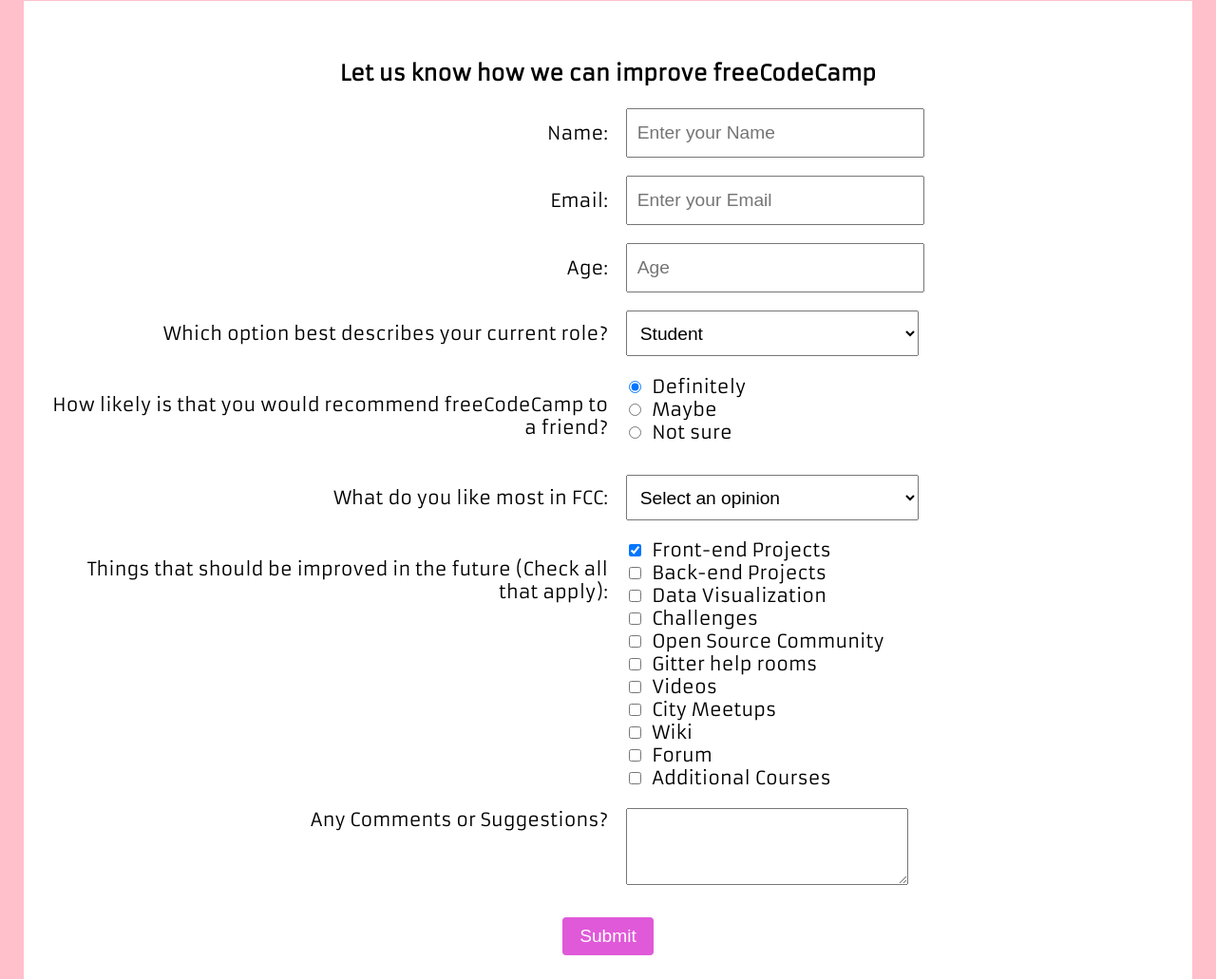
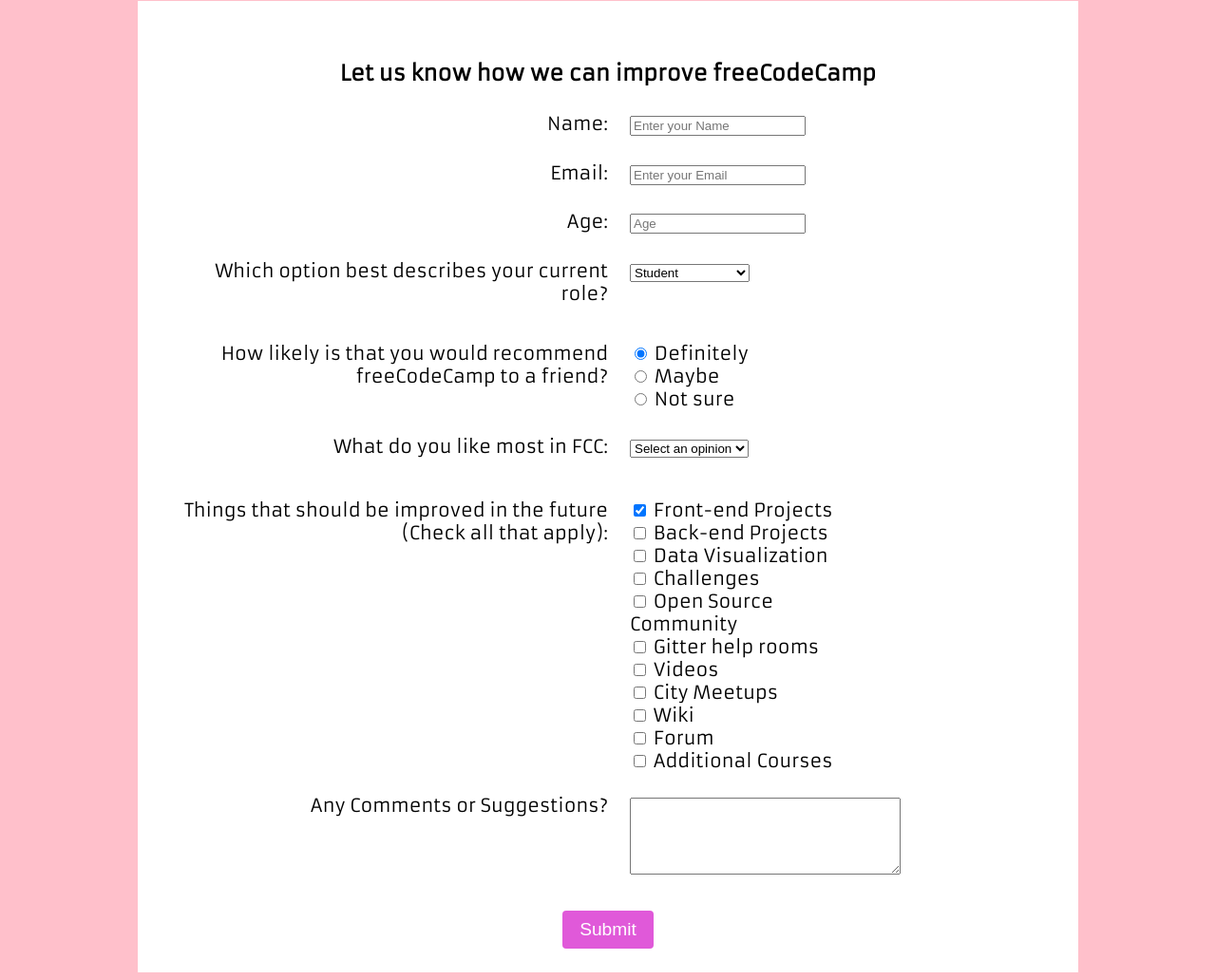
Before and after one commit to cinthialandia/fcc-survey-form, a plain HTML site: page index.html in a window 1280 px wide. Shown: the part 168-1199 px from the top of the page at 95% size. Drawn offline with Linux system fonts and the light colour scheme.

Commit message:
css refactore

```diff
--- a/index.html
+++ b/index.html
@@ -1,16 +1,15 @@
 <!DOCTYPE html>
 <html lang="en">
+
 <head>
-    <link
-      href="https://fonts.googleapis.com/css?family=Armata"
-      rel="stylesheet"
-    />
+  <link href="https://fonts.googleapis.com/css?family=Armata" rel="stylesheet" />
   <meta charset="UTF-8" />
   <meta name="viewport" content="width=device-width, initial-scale=1.0" />
   <meta http-equiv="X-UA-Compatible" content="ie=edge" />
   <title>Survey Form</title>
   <link rel="stylesheet" href="./style.css" />
 </head>
+
 <body>
   <h1>Survey Form</h1>
   <main>
@@ -18,24 +17,23 @@
       <h3>Let us know how we can improve freeCodeCamp</h3>
       <form>
         <!-- Firts parte input type text-->
-          <div class="input">
-            <label for="name">Name:</label>
-            <input type="text" placeholder="Enter your Name" name="name" />
+        <div class="control-container">
+          <div class="label"><label for="name">Name:</label></div>
+          <div class="control"><input type="text" placeholder="Enter your Name" name="name" /></div>
         </div>
-          <div class="input">
-            <label for="email">Email:</label>
-            <input type="text" placeholder="Enter your Email" name="email" />
+        <div class="control-container">
+          <div class="label"><label for="email">Email:</label></div>
+          <div class="control"><input type="text" placeholder="Enter your Email" name="email" /></div>
         </div>
-          <div class="input">
-            <label for="age">Age:</label>
-            <input type="text" placeholder="Age" name="age" />
+        <div class="control-container">
+          <div class="label"><label for="age">Age:</label></div>
+          <div class="control"><input type="text" placeholder="Age" name="age" /></div>
         </div>
 
         <!-- second part input select-->
-          <div class="input2">
-            <label for="ocupation-select"
-              >Which option best describes your current role?</label
-            >
+        <div class="control-container">
+          <div class="label"><label for="ocupation-select">Which option best describes your current role?</label></div>
+          <div class="control">
             <select class="select" name="ocupation-select">
               <option value="student">Student</option>
               <option value="job">Full Time Job</option>
@@ -44,41 +42,37 @@
               <option value="other">Other</option>
             </select>
           </div>
+        </div>
         <!-- third part input radio-->
-          <div class="radio">
+        <div class="control-container">
+          <div class="label">
             <p>
               How likely is that you would recommend freeCodeCamp to a friend?
             </p>
+          </div>
+
+          <div class="control">
             <div>
-            <div>
-                <input class="prueba"
-                  type="radio"
-                  id="definitely"
-                  name="recommend"
-                  value="definitely"
-                  checked
-                />
-                <label  class="prueba" for="definitely">Definitely</label>
+              <input type="radio" id="definitely" name="recommend" value="definitely" checked />
+              <label for="definitely">Definitely</label>
             </div>
             <div>
-                <input  class="prueba" type="radio" id="maybe" name="recommend" value="maybe" />
-                <label class="prueba" for="maybe">Maybe</label>
+              <input type="radio" id="maybe" name="recommend" value="maybe" />
+              <label for="maybe">Maybe</label>
             </div>
             <div>
-                <input class="prueba"
-                  type="radio"
-                  id="notsure"
-                  name="recommend"
-                  value="notsure"
-                />
-                <label class="prueba" for="notsure">Not sure</label>
+              <input type="radio" id="notsure" name="notsure" value="notsure" />
+              <label for="notsure">Not sure</label>
             </div>
           </div>
         </div>
 
         <!-- fourth part input select-->
-          <div class="inputexto">
+        <div class="control-container">
+          <div class="label">
             <label for="ocupation-select">What do you like most in FCC:</label>
+          </div>
+          <div class="control">
             <select name="ocupation-select">
               <option value="opinion">Select an opinion</option>
               <option value="challenges">Challenges</option>
@@ -87,77 +81,75 @@
               <option value="open">Open source</option>
             </select>
           </div>
+        </div>
 
         <!-- fifth part input checkbox-->
-          <div class="check">
+        <div class="control-container">
+          <div class="label">
             <p>
               Things that should be improved in the future (Check all that
               apply):
             </p>
+          </div>
+          <div class="control">
             <div>
-              <div>
-                <input class="cuadrito" type="checkbox" id="frontend" name="frontend" checked />
-                <label class="cuadrito"  for="frontend">Front-end Projects</label>
+              <input type="checkbox" id="frontend" name="frontend" checked />
+              <label for="frontend">Front-end Projects</label>
             </div>
             <div>
-                <input class="cuadrito"  type="checkbox" id="backend" name="backend" />
-                <label class="cuadrito"  for="backend">Back-end Projects</label>
+              <input type="checkbox" id="backend" name="backend" />
+              <label for="backend">Back-end Projects</label>
             </div>
             <div>
-                <input class="cuadrito"  type="checkbox" id="data" name="data" />
-                <label class="cuadrito"  for="data">Data Visualization</label>
+              <input type="checkbox" id="data" name="data" />
+              <label for="data">Data Visualization</label>
             </div>
             <div>
-                <input class="cuadrito"  type="checkbox" id="challenges" name="challenges" />
-                <label class="cuadrito"  for="challenges">Challenges</label>
+              <input type="checkbox" id="challenges" name="challenges" />
+              <label for="challenges">Challenges</label>
             </div>
             <div>
-                <input class="cuadrito"
-                  type="checkbox"
-                  id="open Source Community"
-                  name="open Source Community"
-                />
-                <label  class="cuadrito" for="open Source Community">Open Source Community</label>
+              <input type="checkbox" id="open Source Community" name="open Source Community" />
+              <label for="open Source Community">Open Source Community</label>
             </div>
             <div>
-                <input class="cuadrito"  type="checkbox" id="gitter" name="gitter" />
-                <label class="cuadrito"  for="gitter">Gitter help rooms</label>
+              <input type="checkbox" id="gitter" name="gitter" />
+              <label for="gitter">Gitter help rooms</label>
             </div>
             <div>
-                <input  class="cuadrito" type="checkbox" id="video" name="video" />
-                <label class="cuadrito"  for="video">Videos</label>
+              <input type="checkbox" id="video" name="video" />
+              <label for="video">Videos</label>
             </div>
             <div>
-                <input class="cuadrito"  type="checkbox" id="city" name="city" />
-                <label class="cuadrito"  for="city">City Meetups</label>
+              <input type="checkbox" id="city" name="city" />
+              <label for="city">City Meetups</label>
             </div>
             <div>
-                <input class="cuadrito"  type="checkbox" id="wiki" name="wiki" />
-                <label class="cuadrito"  for="wiki">Wiki</label>
+              <input type="checkbox" id="wiki" name="wiki" />
+              <label for="wiki">Wiki</label>
             </div>
             <div>
-                <input class="cuadrito"  type="checkbox" id="forum" name="forum" />
-                <label  class="cuadrito" for="forum">Forum</label>
+              <input type="checkbox" id="forum" name="forum" />
+              <label for="forum">Forum</label>
             </div>
             <div>
-                <input class="cuadrito"   type="checkbox" id="additional" name="additional" />
-                <label class="cuadrito"   for="additional">Additional Courses</label>
+              <input type="checkbox" id="additional" name="additional" />
+              <label for="additional">Additional Courses</label>
             </div>
           </div>
         </div>
         <!--sixth part input text-->
-          <div class="inputtax">
-            <div class="pregunta">
+        <div class="control-container">
+          <div class="label label-top">
             <label for="story">Any Comments or Suggestions?</label>
           </div>
-            <div class="respuesta">
-              <textarea id="story"
-              name="story" rows="5" cols="33" placeholder="Enter your comment here..."> </textarea>
+          <div class="control">
+            <textarea id="story" name="story" rows="5" cols="33" placeholder="Enter your comment here..."> </textarea>
           </div>
         </div>
         <!--submit -->
-          <div class="central">
-            <button class="button" type="button">
+        <div class="container-button">
+          <button class="submit-button" type="button">
             Submit
           </button>
         </div>
@@ -165,4 +157,5 @@
     </header>
   </main>
 </body>
+
 </html>
--- a/style.css
+++ b/style.css
@@ -5,128 +5,57 @@ body {
   margin: 0;
   background-color: pink;
 }
+
 h1 {
   text-align: center;
   margin: 60px;
 }
+
 h3 {
   text-align: center;
   padding-top: 25px;
 }
+
 main {
   max-width: 1200px;
   margin: 0px auto;
   padding: 15px;
   background-color: white;
+  width: 75%;
 }
+
 /* specific style */
-
-/* First container input*/
-.input {
+/* Div container with 2 boxes inside: One label and one input*/
+.control-container {
   display: flex;
   margin: 1em;
-  align-items: center;
+  align-items: baseline;
 }
-/*style input and label*/
-.input label {
+
+/*style all the label*/
+.label {
   width: 50%;
   text-align: right;
   padding-right: 1em;
 }
-.input input {
-  width: 25%;
-  height: 1.5em;
-  padding: 0.5em;
-  font-size: 1em;
-}
-/* Second container input*/
-.input2 {
-  display: flex;
-  margin: 1em;
-  align-items: center;
-}
-/*style input-label and select*/
-.input2 label {
-  width: 50%;
-  text-align: right;
-  padding-right: 1em;
-}
-/*Preguntar porque no puede ser el mismo que los de arriba?*/
-.select {
-  width: 26.5%;
-  height: 2.5em;
-  padding: 0.5em;
-  font-size: 1em;
-}
-/* third container input*/
-.radio {
-  display: flex;
-}
-/*style p input-label and select*/
-div p {
-  width: 50%;
-  text-align: right;
-  padding-right: 1em;
-}
-/*Por que demonios no funciona esa mierda??*/
-.prueba {
-  margin: 0.2em;
+
+.label-top {
+  align-self: flex-start;
 }
 
-/* fourth container input*/
-.inputexto {
+/*style all the input*/
+.control {
+  width: 25%;
+  padding: 0.2em;
+}
+
+/*submit-button*/
+.container-button {
   display: flex;
-  margin: 1em;
-  align-items: center;
+  justify-content: center;
 }
-/*style input-label and select*/
-.inputexto label {
-  width: 50%;
-  text-align: right;
-  padding-right: 1em;
-}
-/*Preguntar porque no puede ser el mismo que los de arriba?*/
-.inputexto select {
-  width: 26.5%;
-  height: 2.5em;
-  padding: 0.5em;
-  font-size: 1em;
-}
-/* fifth container input*/
-.check {
-  display: flex;
-  margin: 1em;
-  align-items: start;
-}
-/*style check and checkbox */
-.check p {
-  width: 50%;
-  text-align: right;
-  padding-right: 1em;
-}
-.cuadrito {
-  margin: 0.2em;
-}
-/* sixth container input*/
-.inputtax {
-  display: flex;
-  margin: 1em;
-  align-items: start;
-}
-/*style cquestion and text box*/
-.pregunta {
-  width: 50%;
-  text-align: right;
-  padding-right: 1em;
-}
-.respuesta {
-  width: 25%;
-}
-.respuesta textarea {
-  width: 100%;
-}
-/*submit*/
-.button {
+
+.submit-button {
   background-color: #e059d9;
   border-radius: 4px;
   color: white;
@@ -136,7 +65,18 @@ div p {
   margin: 10px;
   border: 0px solid;
 }
-.central {
-  display: flex;
-  justify-content: center;
+
+
+
+/* This query was necessary for changing the size of the elements on mobile cellphone*/
+@media only screen and (max-width: 600px) {
+  .input {
+    display: block;
+  }
+
+  .input label {
+    display: block;
+    width: 100%;
+    text-align: left;
+  }
 }
```
Lines whose indentation alone changed are shown as unchanged.
